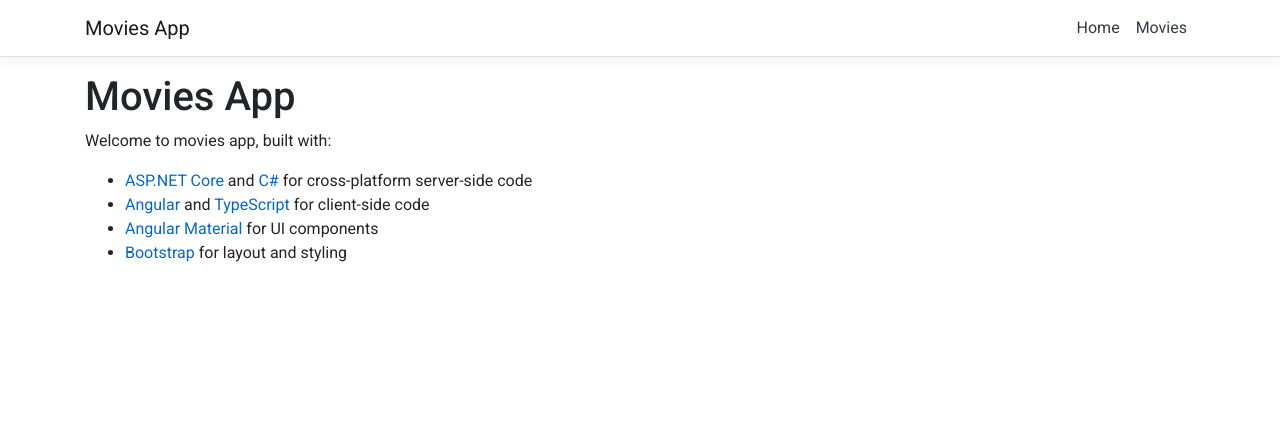
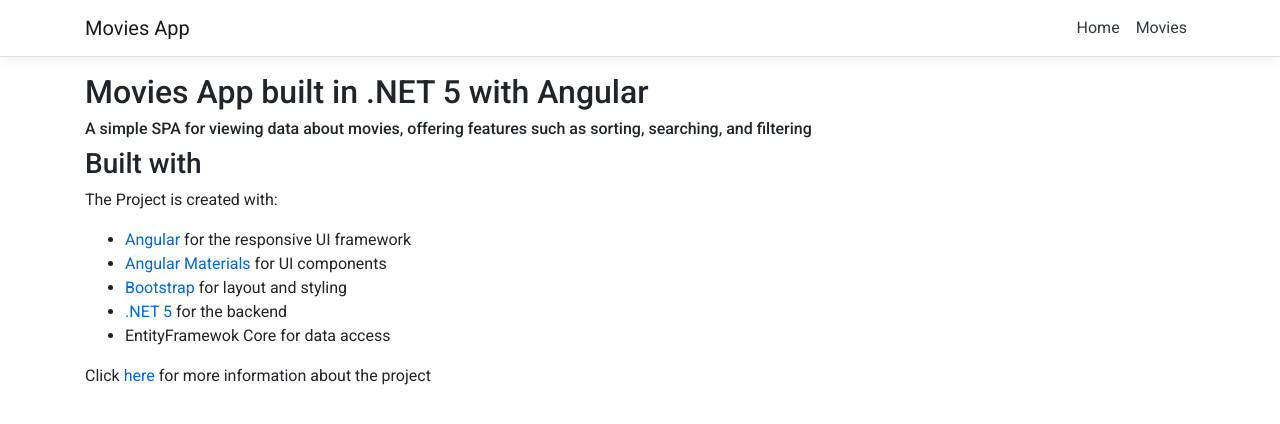
Before and after one commit to generic83/MoviesApp, an Angular app in the folder src/MoviesApp/ClientApp/: page / in a window 1280 px wide. Shown: the top 424 px of the page. Built offline with nearby package versions, Linux system fonts and the light colour scheme.

Commit message:
Update README.md and home page text

```diff
--- a/src/MoviesApp/ClientApp/src/app/home/home.component.html
+++ b/src/MoviesApp/ClientApp/src/app/home/home.component.html
@@ -1,8 +1,13 @@
-<h1>Movies App</h1>
-<p>Welcome to movies app, built with:</p>
+<h2 id="movies-app-built-in-net-5-with-angular">Movies App built in .NET 5 with Angular</h2>
+<h6 id="a-simple-spa-for-viewing-data-about-movies-offering-features-such-as-sorting-searching-and-filtering">A simple SPA for viewing data about movies, offering features such as sorting, searching, and filtering</h6>
+
+<h3 id="built-with">Built with</h3>
+<p>The Project is created with:</p>
 <ul>
-  <li><a href='https://get.asp.net/'>ASP.NET Core</a> and <a href='https://msdn.microsoft.com/en-us/library/67ef8sbd.aspx'>C#</a> for cross-platform server-side code</li>
-  <li><a href='https://angular.io/'>Angular</a> and <a href='http://www.typescriptlang.org/'>TypeScript</a> for client-side code</li>
-  <li><a href='https://material.angular.io/'>Angular Material</a> for UI components</li>
-  <li><a href='http://getbootstrap.com/'>Bootstrap</a> for layout and styling</li>
+  <li><a href="https://angular.io/">Angular</a> for the responsive UI framework</li>
+  <li><a href="https://material.angular.io/">Angular Materials</a> for UI components</li>
+  <li><a href="https://getbootstrap.com">Bootstrap</a> for layout and styling</li>
+  <li><a href="https://docs.microsoft.com/en-us/dotnet/core/dotnet-five">.NET 5</a> for the backend</li>
+  <li>EntityFramewok Core for data access</li>
 </ul>
+<p>Click <a href="https://github.com/generic83/MoviesApp/blob/main/README.md">here </a> for more information about the project</p>
```
Also changed, not shown: 1 other file (tests, documents, lock files or other folders).
